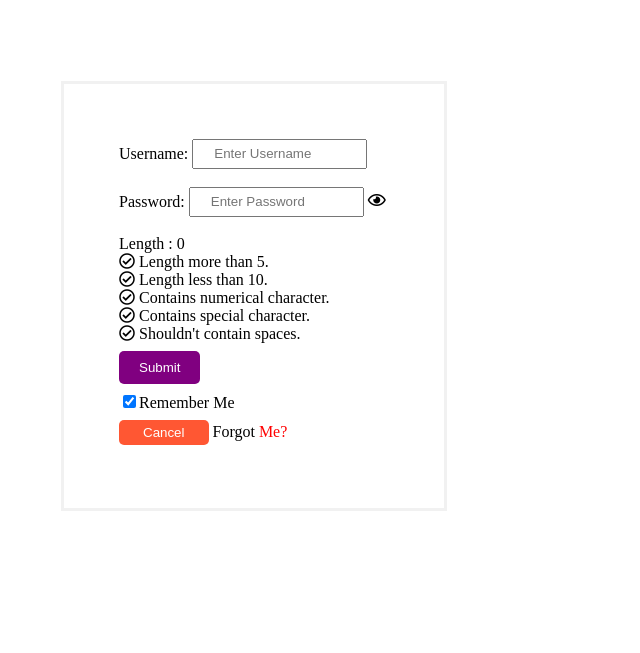
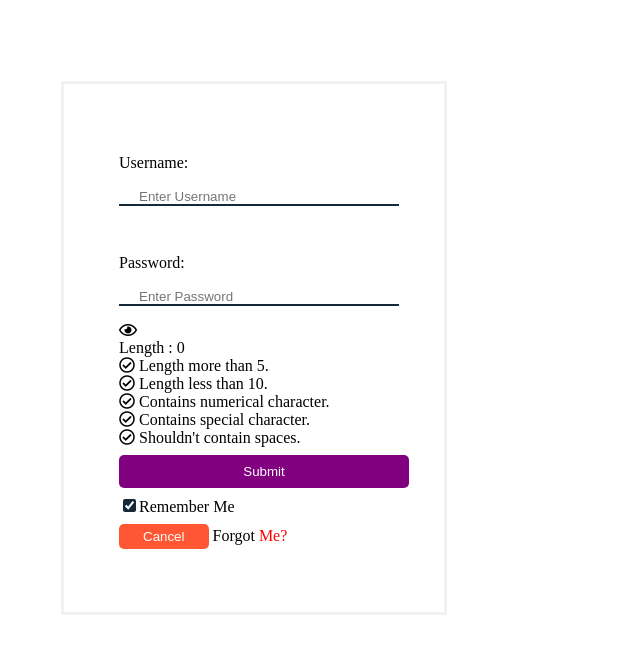
Before and after one commit to Ashuthosh007/Fit-enUp, a plain HTML site: page Login.html in a window 1280 px wide. Shown: the part 79-732 px from the top of the page, without its empty margins (139-779 px from the left). Drawn offline with Linux system fonts and the light colour scheme; a script that the page names is missing.

Commit message:
Update login.css

```diff
--- a/login.css
+++ b/login.css
@@ -15,7 +15,7 @@
 }
 input[type=text], input[type=password]{
   font-family: 'narrow bold', sans-serif;
-  width: 175px;
+  width: 380px;
   height: 30px;
   display: inline-block;
   box-sizing: border-box;
@@ -48,3 +48,39 @@
 .container{
   padding: 55px;
 }
+
+.input-box{
+  position: relative;
+  width: 280px;
+  height: 50px;
+  border-bottom: 2px solid #162938;
+  margin: 15px 0;
+}
+
+input-box label{
+  position: absolute;
+  top: 50%;
+  left: 50%;
+  transform: translate(-50%);
+  font-size:lem;
+  color: #162938;
+  font-weight: 500;
+  pointer-events: none;
+}
+
+.input-box input{
+  width: 100%;
+  height: 100%;
+  background: transparent;
+  border: none;
+  outline: none;
+}
+
+.remember-forget label input{
+  accent-color: #162938;
+  margin-right: 3px;
+}
+
+.Submit button{
+  width: 290px;
+}
```
